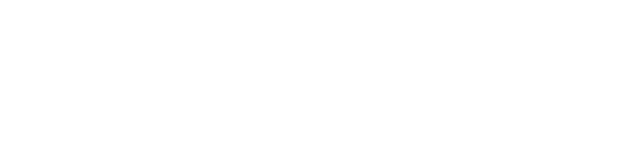
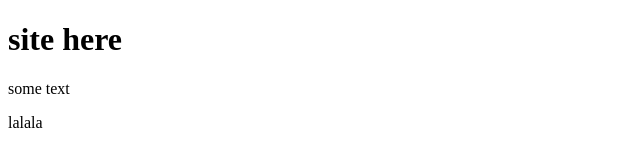
Before and after one commit to testernicolai/site, a plain HTML site: page index.html in a window 1280 px wide. Shown: the whole page, without its empty margins (0-640 px from the left). Drawn offline with Linux system fonts and the light colour scheme.

Commit message:
second commit

```diff
--- a/index.html
+++ b/index.html
@@ -7,6 +7,8 @@
     <link rel="stylesheet" href="css/style.css">
 </head>
 <body>
-
+    <h1>site here</h1>
+    <p>some text</p>
+    <p>lalala</p>
 </body>
 </html>
```
